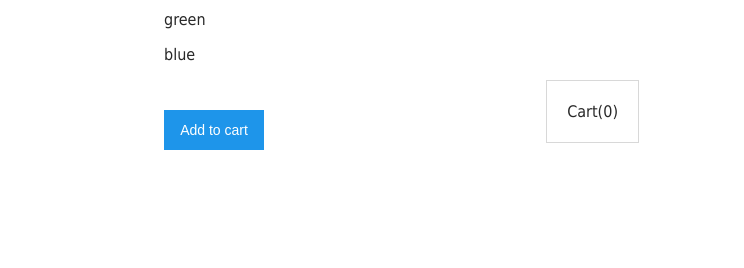
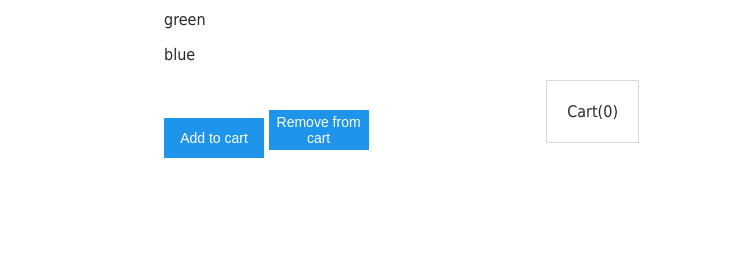
Before and after one commit to CrowdSalat/learn-vue, a plain HTML site: page challenge-5intro-to-vue/index.html in a window 1280 px wide. Shown: the part 264-532 px from the top of the page, 536-1280 px from the left. Drawn offline with nearby package versions, Linux system fonts and the light colour scheme.

Commit message:
ch5 solved

```diff
--- a/challenge-5intro-to-vue/index.html
+++ b/challenge-5intro-to-vue/index.html
@@ -32,6 +32,8 @@
       </div>
 
       <button v-on:click="addToCart">Add to cart</button>
+      <button @click="removeFromCart">Remove from cart</button>
+
 
       <div class="cart">
         <p>Cart({{ cart }})</p>
--- a/challenge-5intro-to-vue/script.js
+++ b/challenge-5intro-to-vue/script.js
@@ -27,6 +27,9 @@ var app = new Vue({
     },
     updateProduct(variantImage) {
       this.image = variantImage
+    },
+    removeFromCart() {
+      this.cart -= 1
     }
   }
 })
```
